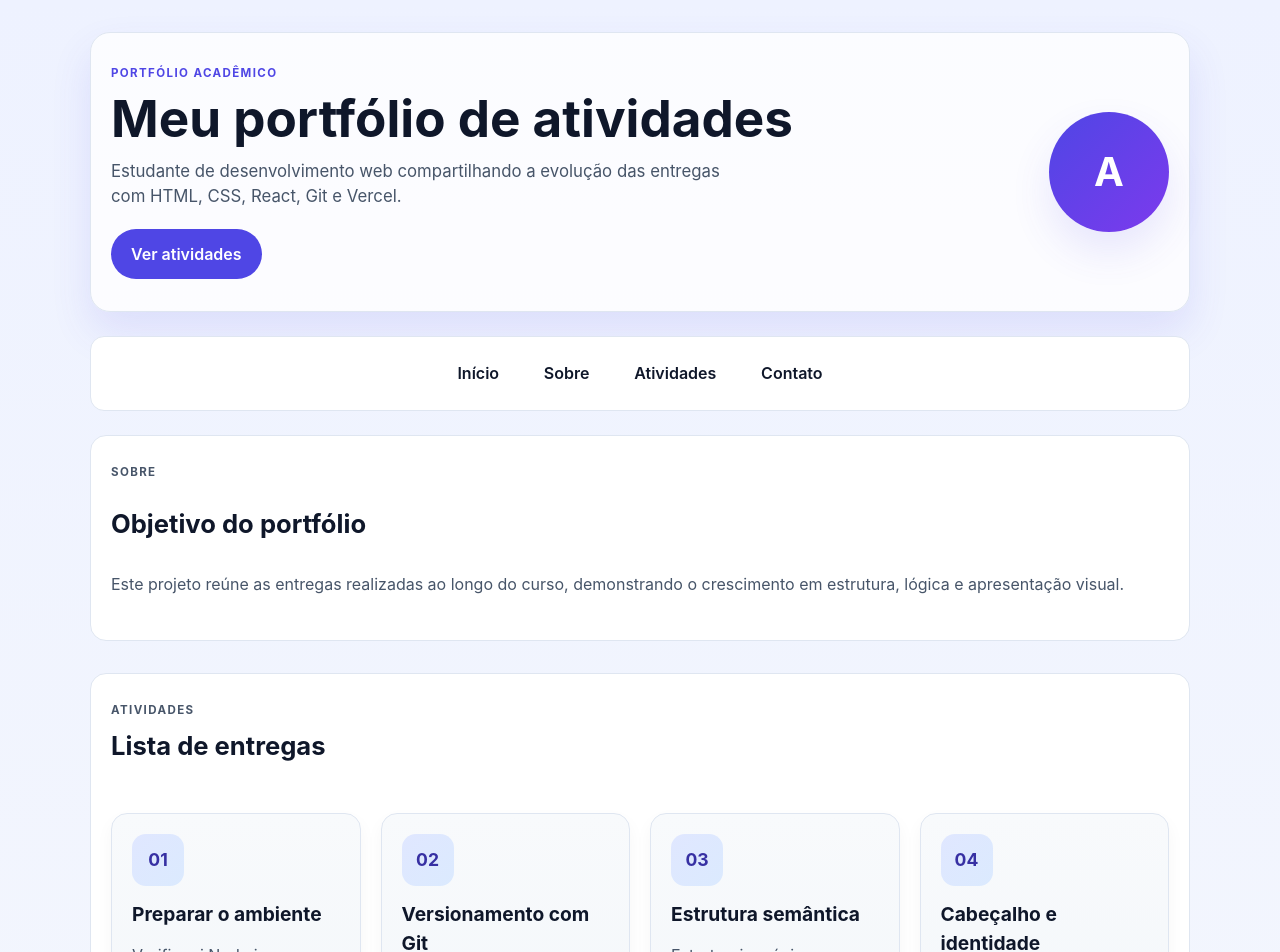
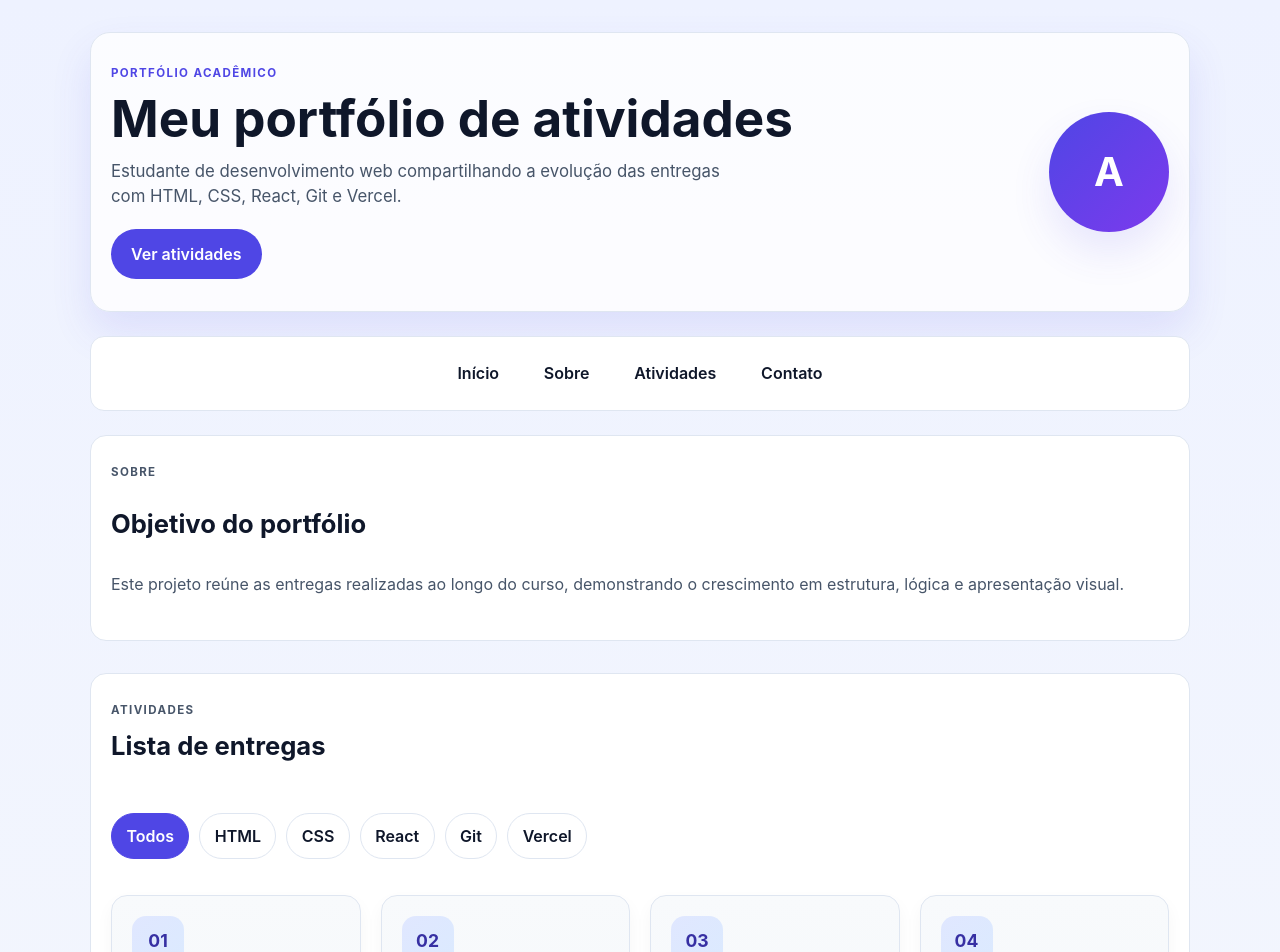
Before and after one commit to juliana008/anotacoes, a React (Vite) app in the folder Desenvolvimento_Full_Stack/Aulas/React/pratica_revisao/: page / in a window 1280 px wide. Shown: the top 952 px of the page. Built offline with nearby package versions, Linux system fonts and the light colour scheme.

Commit message:
feat: filtrar atividades por tecnologia

```diff
--- a/Desenvolvimento_Full_Stack/Aulas/React/pratica_revisao/src/App.css
+++ b/Desenvolvimento_Full_Stack/Aulas/React/pratica_revisao/src/App.css
@@ -142,6 +142,29 @@
 
 .secao__cabecalho {
   margin-bottom: 20px;
+}
+
+.filtros {
+  display: flex;
+  flex-wrap: wrap;
+  gap: 10px;
+  margin-bottom: 20px;
+}
+
+.filtro {
+  border: 1px solid var(--cor-borda);
+  background: #fff;
+  color: var(--cor-texto);
+  border-radius: 999px;
+  padding: 0.6rem 0.9rem;
+  font-weight: 600;
+  cursor: pointer;
+}
+
+.filtro.ativo {
+  background: var(--cor-primaria);
+  border-color: var(--cor-primaria);
+  color: #fff;
 }
 
 .cards {
--- a/Desenvolvimento_Full_Stack/Aulas/React/pratica_revisao/src/App.jsx
+++ b/Desenvolvimento_Full_Stack/Aulas/React/pratica_revisao/src/App.jsx
@@ -1,10 +1,20 @@
+import { useState } from 'react'
 import './App.css'
 import Cabecalho from './components/Cabecalho'
 import Rodape from './components/Rodape'
 import CardAtividade from './components/CardAtividade'
 import atividades from './data/atividades'
 
+const filtros = ['Todos', 'HTML', 'CSS', 'React', 'Git', 'Vercel']
+
 function App() {
+  const [filtroSelecionado, setFiltroSelecionado] = useState('Todos')
+
+  const atividadesFiltradas =
+    filtroSelecionado === 'Todos'
+      ? atividades
+      : atividades.filter((atividade) => atividade.tecnologia.includes(filtroSelecionado))
+
   return (
     <div className="pagina">
       <Cabecalho />
@@ -32,8 +42,21 @@ function App() {
             <h2>Lista de entregas</h2>
           </div>
 
+          <div className="filtros" aria-label="Filtros de tecnologia">
+            {filtros.map((filtro) => (
+              <button
+                key={filtro}
+                type="button"
+                className={filtro === filtroSelecionado ? 'filtro ativo' : 'filtro'}
+                onClick={() => setFiltroSelecionado(filtro)}
+              >
+                {filtro}
+              </button>
+            ))}
+          </div>
+
           <div className="cards">
-            {atividades.map((atividade) => (
+            {atividadesFiltradas.map((atividade) => (
               <CardAtividade
                 key={atividade.id}
                 numero={atividade.numero}
```
